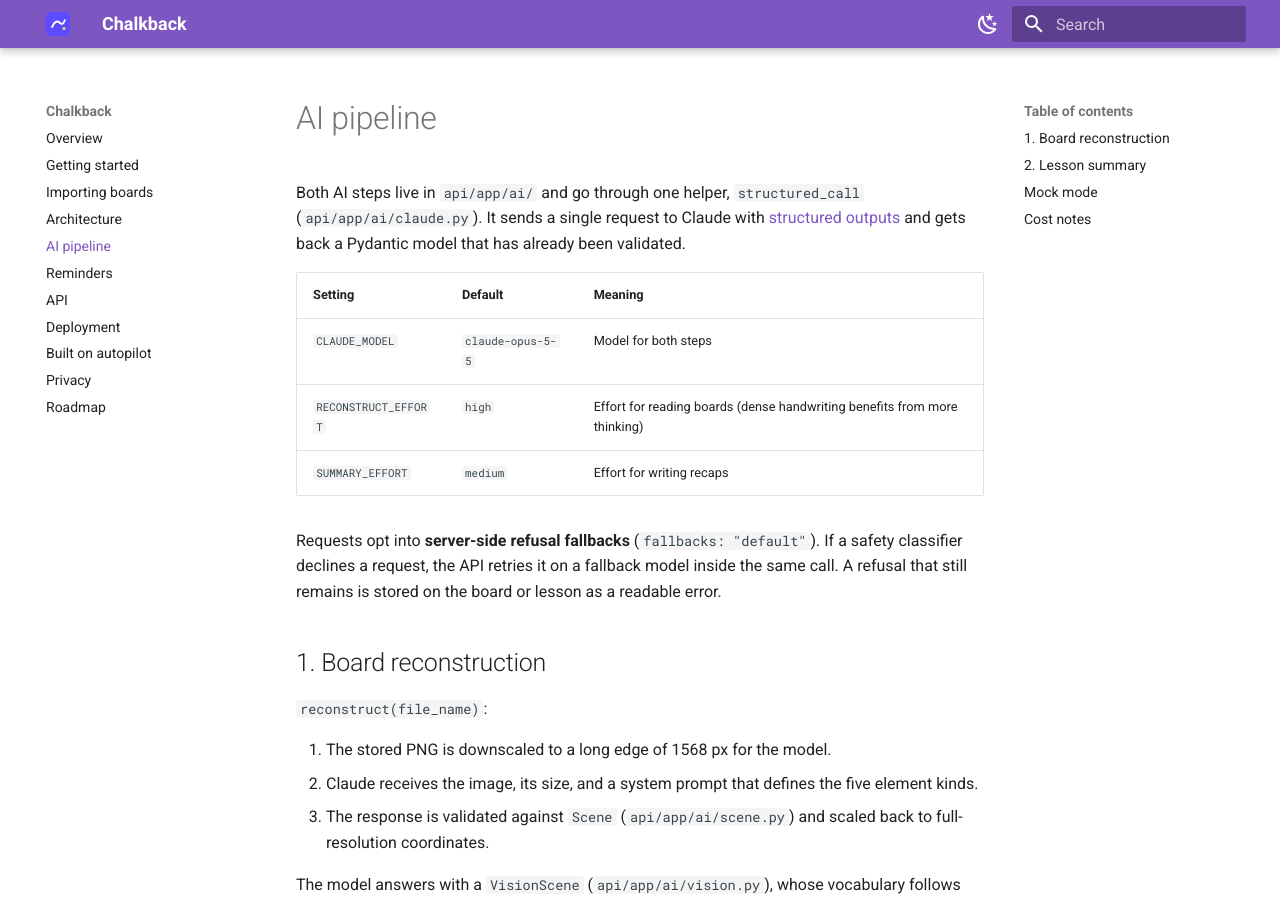
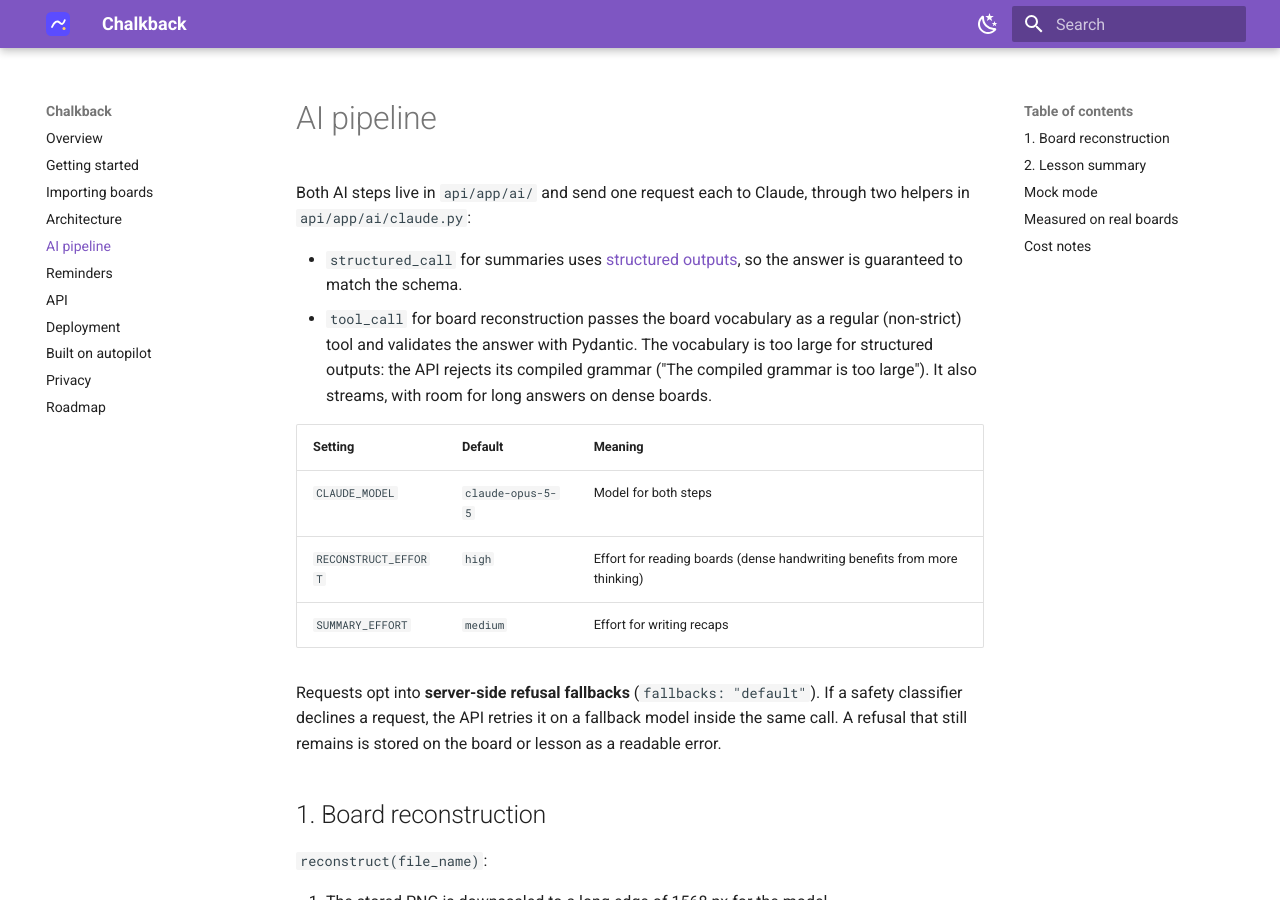
Before and after one commit to Durapix/chalkback, an MkDocs documentation site: the page built from docs/ai-pipeline.md, in a window 1280 px wide and 900 px high. Built offline with MkDocs 1.6.1 and Material for MkDocs 9.7.7, drawn with Linux system fonts in a browser that asks for light colours; some of the changed text lies outside the part shown.

Commit message:
docs: first real AI run ($0.37), tool-schema rationale, roadmap
Co-Authored-By: Claude Opus 5.5 <noreply@anthropic.com>

```diff
--- a/docs/ai-pipeline.md
+++ b/docs/ai-pipeline.md
@@ -1,9 +1,14 @@
 # AI pipeline
 
-Both AI steps live in `api/app/ai/` and go through one helper, `structured_call`
-(`api/app/ai/claude.py`). It sends a single request to Claude with
-[structured outputs](https://platform.claude.com/docs) and gets back a Pydantic model that has
-already been validated.
+Both AI steps live in `api/app/ai/` and send one request each to Claude, through two helpers in
+`api/app/ai/claude.py`:
+
+- `structured_call` for summaries uses [structured outputs](https://platform.claude.com/docs),
+  so the answer is guaranteed to match the schema.
+- `tool_call` for board reconstruction passes the board vocabulary as a regular (non-strict) tool
+  and validates the answer with Pydantic. The vocabulary is too large for structured outputs: the
+  API rejects its compiled grammar ("The compiled grammar is too large"). It also streams, with
+  room for long answers on dense boards.
 
 | Setting | Default | Meaning |
 |---|---|---|
@@ -51,6 +56,19 @@ The prompt forbids inventing topics that aren't on the boards or in the notes.
 When `ANTHROPIC_API_KEY` is empty, `mock_scene` and `mock_summary` return deterministic sample
 data. The demo, the tests and offline development all use this mode.
 
+## Measured on real boards
+
+First run on two real Miro collages (2026-10-19, Claude Opus 5.5, effort `high`):
+
+| Screenshot | Time | Input tokens | Output tokens | Cost |
+|---|---|---|---|---|
+| Arrays, matrices, sieve, bit operations | 88 s | 7,229 | 11,613 | $0.26 |
+| URM programs, linked lists, memory | 33 s | 7,229 | 3,946 | $0.11 |
+
+Structure, colors and Cyrillic text came out right. Every sizing problem was in the renderer and
+was fixed without new requests: font sizes are now fitted to the measured text width, and sticker
+and shape labels are fitted to their box.
+
 ## Cost notes
 
 - One board means one vision request. A recap means one text-only request over the transcripts,
```
Also changed, not shown: CHANGELOG.md (+5 -0 lines), docs/roadmap.md (+2 -1 lines).
